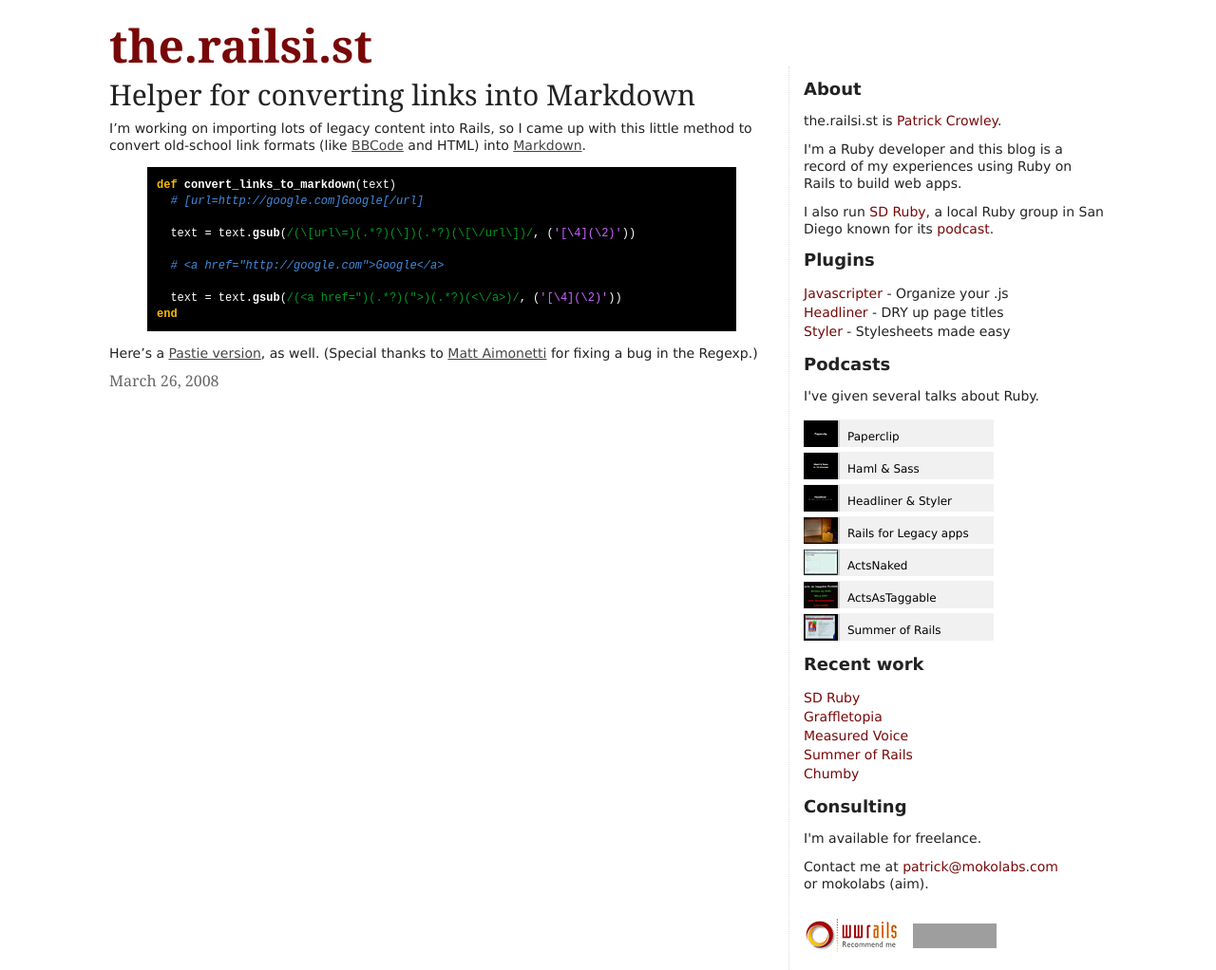
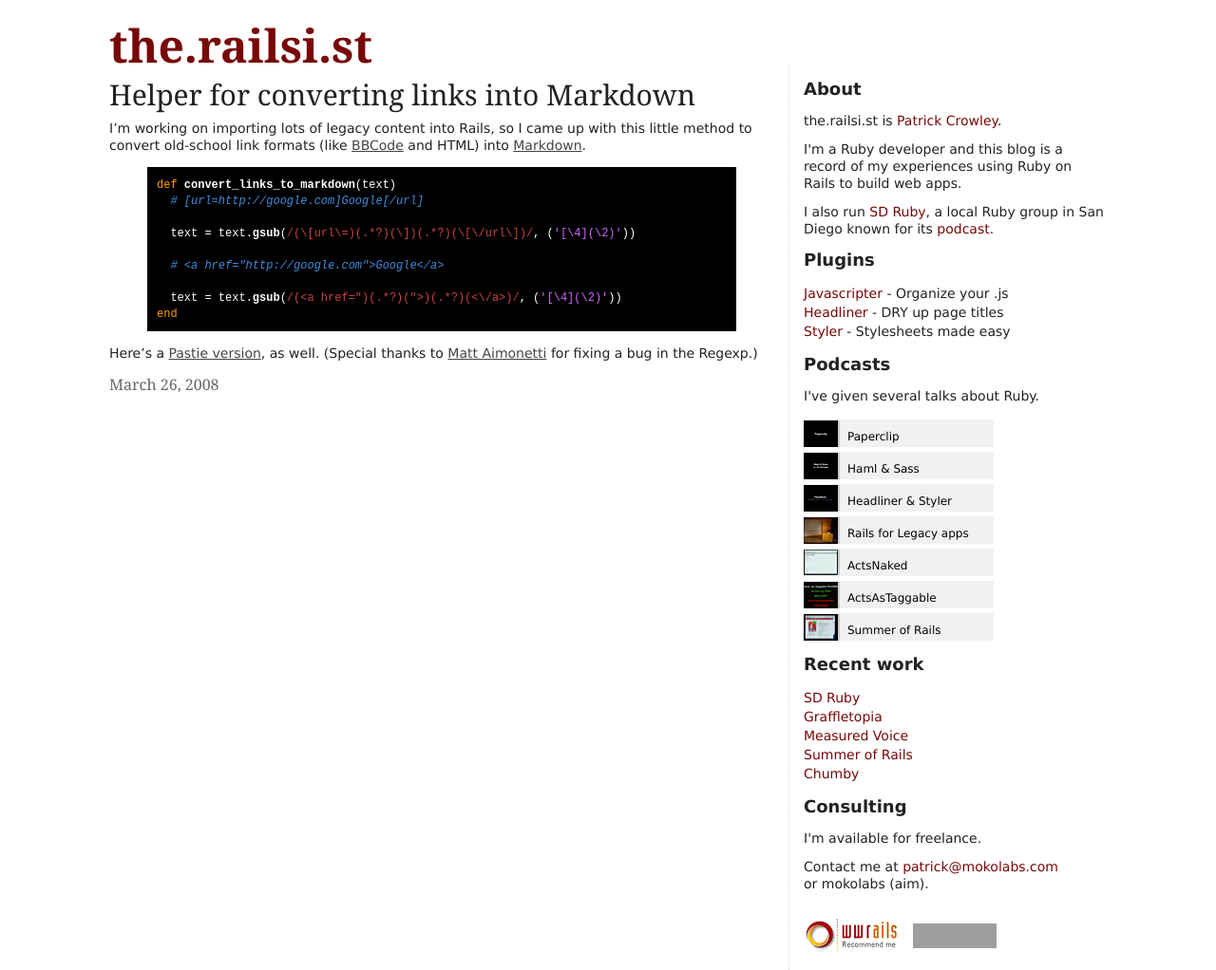
Before and after one commit to mokolabs/the.railsi.st, a Jekyll site: the page built from _posts/2008-3-26-helper-for-converting-links-into-markdown.markdown, in a window 1280 px wide. Shown: the whole page at 95% size. Built offline with Jekyll 4.4.1, drawn with Linux system fonts in a browser that asks for light colours; Markdown is read by kramdown in place of the engine named in the settings; grey boxes are pictures that could not be loaded.

Commit message:
more style tweaks

```diff
--- a/stylesheets/app.css
+++ b/stylesheets/app.css
@@ -276,7 +276,7 @@
   font-family: Georgia, Times, serif;
   padding: 0 10px 0 0;
   text-align: right;
-  width: 145px;
+  width: 125px;
 }
 
 
@@ -286,4 +286,5 @@
   color: #666;
   font-family: Georgia, Times, serif;
   font-size: 16px;
+  margin: 16px 0;
 }
--- a/stylesheets/syntax.css
+++ b/stylesheets/syntax.css
@@ -1,7 +1,7 @@
 .highlight  { background: #000; color: #B4D3E2; }
 .highlight .c { color: #428BDD; font-style: italic } /* Comment */
 .highlight .err { color: #B4D3E2; } /* Error */
-.highlight .k { color: #F8BB00; font-weight: bold } /* Keyword */
+.highlight .k { color: #FF9D00; } /* Keyword */
 .highlight .o { color: #FFFFFF; } /* Operator */
 .highlight .cm { color: #428BDD; font-style: italic } /* Comment.Multiline */
 .highlight .cp { color: #FFFFFF; } /* Comment.Preproc */
@@ -52,7 +52,7 @@
 .highlight .sh { color: #CC66FF } /* Literal.String.Heredoc */
 .highlight .si { color: #CC66FF } /* Literal.String.Interpol */
 .highlight .sx { color: #CC66FF } /* Literal.String.Other */
-.highlight .sr { color: #009926 } /* Literal.String.Regex */
+.highlight .sr { color: #CA4344 } /* Literal.String.Regex */
 .highlight .s1 { color: #CC66FF } /* Literal.String.Single */
 .highlight .ss { color: #66CCFF } /* Literal.String.Symbol */
 .highlight .bp { color: #999999 } /* Name.Builtin.Pseudo */
```
